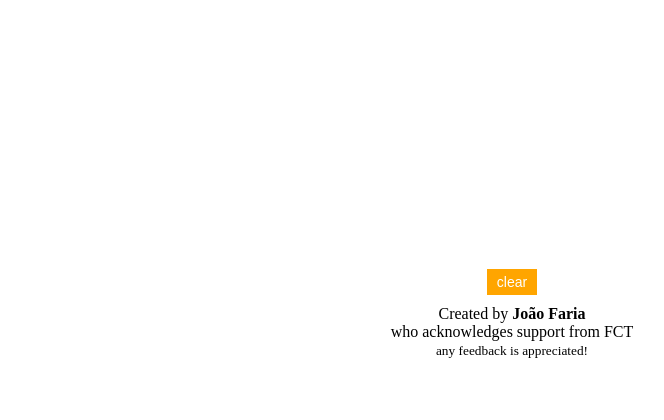
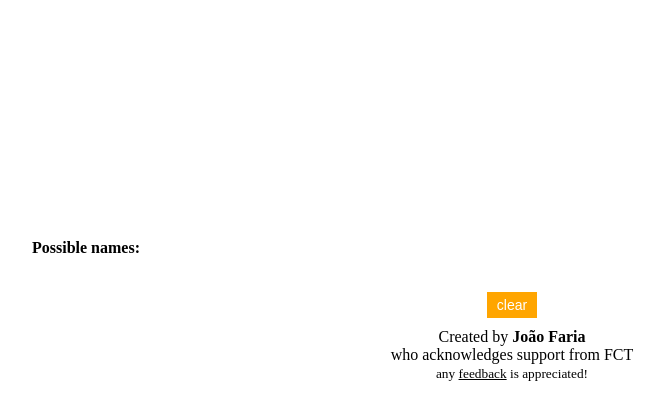
Before and after one commit to j-faria/acknow, a Flask app: template templates/index.html in a window 1280 px wide. Shown: the part 274-694 px from the top of the page, without its empty margins (128-792 px from the left). Run offline with Flask 2, Linux system fonts and the light colour scheme; the template is opened without the code that fills it, so the values that code supplies are empty.

Commit message:
add possible names

```diff
--- a/app.py
+++ b/app.py
@@ -3,12 +3,45 @@ from flask import request, render_template
 
 app = Flask(__name__)
 
-from acknowledgements import acknowledgements
+from acknowledgements import acknowledgements, acknow
 
+def columnify(iterable):
+    strings = [str(x) for x in iterable]
+    # pad all the strings to match the widest
+    widest = max(len(x)+2 for x in strings)
+    padded = [x.ljust(widest) for x in strings]
+    return padded
+
+def colprint(iterable, width=72, ret=False):
+    columns = columnify(iterable)
+    colwidth = len(columns[0])+2
+    perline = (width-4) // colwidth
+
+    # if ret:
+    #     columns = [c.replace(' ', '&nbsp;') for c in columns]
+
+    msg = ''
+    for i, column in enumerate(columns):
+        if ret:
+            msg += column + '&nbsp;&nbsp;'
+        else:
+            print(column, end=' ')
+        if i % perline == perline-1:
+            if ret:
+                msg += '</br>'
+            else:
+                print('\n', end='')
+    if ret:
+        return msg
+
+
+known_authors = [n[2] for n in list(acknow.keys())]
+known_authors = colprint(known_authors, width=220, ret=True)
 
 @app.route('/')
 def hello():
-    return render_template('index.html', acknowledgements='')
+    return render_template('index.html', acknowledgements='',
+                           known_authors=known_authors)
 
 @app.route('/', methods=['POST'])
 def formpost():
@@ -18,7 +51,8 @@ def formpost():
     acknow = acknowledgements(authors, notex=True,
                               noGEANES='geanes' not in form,
                               noEPIC='epic' not in form)
-    return render_template('index.html', acknowledgements=acknow)
+    return render_template('index.html', acknowledgements=acknow,
+                           known_authors=known_authors)
 
 if __name__ == '__main__':
     app.debug = True
--- a/static/form.css
+++ b/static/form.css
@@ -7,6 +7,10 @@
 .container2 {
     text-align: justify;
     clear: right;
+}
+
+.container3 {
+    clear: both;
 }
 
 
@@ -19,8 +23,10 @@
     input[type=checkbox] {
         width: 20px;
         text-align: left;
-        padding:2px 0px;
+        text-decoration: none;
+        padding:2px 2px;
         margin:2px 2px 2px 0px;
+        cursor: pointer;
         border: 1px solid #1c97f3;
     }
 
--- a/templates/index.html
+++ b/templates/index.html
@@ -54,6 +54,16 @@
 <button onclick="copyToClipboard('#ack')"><span id="copyButton">Copy</span></button>
 {% endif %}
 
+
+
+
+<div class="container3" id="possible">
+  <strong>Possible names:</strong> <br>
+    {{ known_authors | safe }}
+</div>
+
+
+
 <script>
 $(document).ready(function() {
     var max_fields      = 20;
--- a/templates/template.html
+++ b/templates/template.html
@@ -32,7 +32,14 @@
   <br>
   Created by <strong><a href="https://joaofaria.space/">João Faria</a></strong>
   <br> who acknowledges support from FCT
-  <br> <small>any feedback is appreciated!</small>
+  <br>
+  <small>
+    any
+    <a href="https://github.com/j-faria/acknow/issues" target="_blank"
+       style="text-decoration: underline;">
+      feedback</a>
+    is appreciated!
+  </small>
 </footer>
 
 <script>
```
